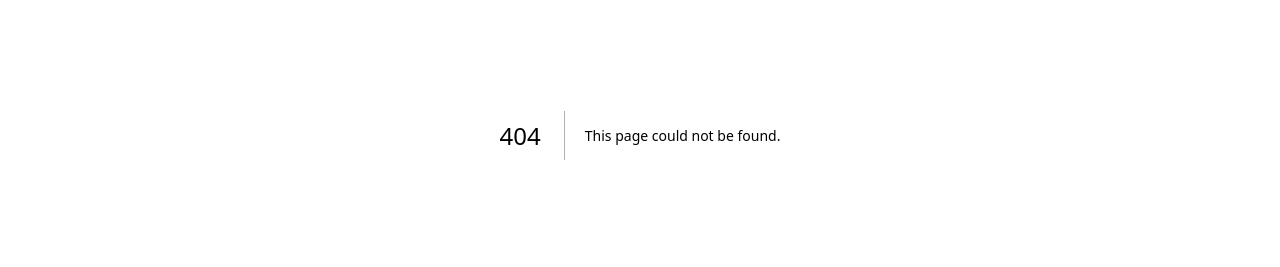
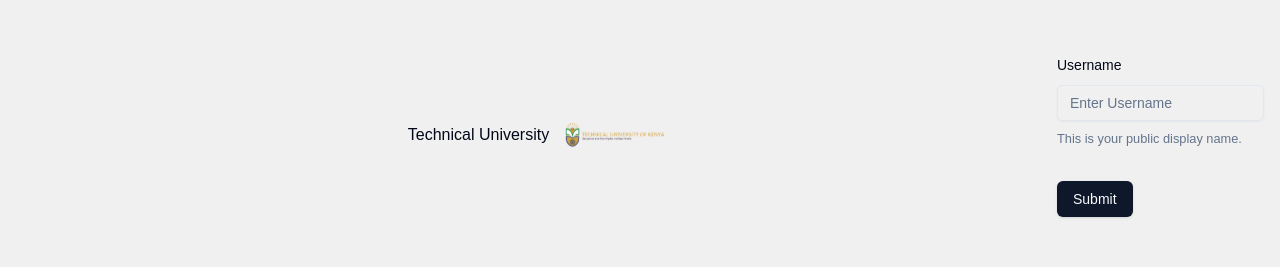
Before and after one commit to Southern-Just/tuk-library-system, a Next.js app: page /sign-up in a window 1280 px wide. Before the commit this address had no page. Shown: the part 265-532 px from the top of the page. Built offline with nearby package versions, Linux system fonts and the light colour scheme; a web font is replaced by a local one.

Commit message:
Authentication pages set up

```diff
--- /dev/null
+++ b/app/(auth)/layout.tsx
@@ -0,0 +1,27 @@
+import React, {ReactNode} from 'react'
+import Image from 'next/image'
+const Layout = ({children}:{children:ReactNode}) => {
+    return (
+        <main>
+            <section className="relative flex flex-col ">
+                <div className="flex my-auto h-full min-h-screen flex-1 items-center bg-cover bg-top px-4 py-8 ">
+                    <div className='mx-auto flex flex-row gap-4 rounded-lg p-10 max-w-screen-lg'>
+                        <h1>Technical University</h1>
+                        <Image src="/icons/logo.svg" alt="logo" width="100" height="100"/>
+                    </div>
+                    <div>{children}</div>
+                </div>
+                <section className="sticky h-40 w-full " >
+                    <Image
+                    src='/images/background.png'
+                    alt='background'
+                    width='800'
+                    height='800'
+                    className='size-full object-cover'/>
+                </section>
+
+            </section>
+        </main>
+    )
+}
+export default Layout
--- /dev/null
+++ b/app/(auth)/sign-in/page.tsx
@@ -0,0 +1,16 @@
+'use client';
+import Auth from "@/components/Auth"
+import {signInSchema} from "@/lib/validations";
+
+const Page = () => (
+
+    <Auth
+        type="SIGN_IN"
+        schema={signInSchema}
+        defaultValues={{
+            email:"",
+            password:"",
+        }}
+        onSubmit={()=>{}}
+    />);
+export default Page
--- /dev/null
+++ b/app/(auth)/sign-up/page.tsx
@@ -0,0 +1,20 @@
+'use client';
+
+import Auth from "@/components/Auth"
+import {signUpSchema} from "@/lib/validations";
+
+const Page = () => (
+
+    <Auth
+        type="SIGN_UP"
+        schema={signUpSchema}
+        defaultValues={{
+            email:"",
+            password:"",
+            fullName:"",
+            schoolId:0,
+            schoolCard:""
+        }}
+        onSubmit={()=>{}}
+        />);
+export default Page
--- /dev/null
+++ b/components/Auth.tsx
@@ -0,0 +1,57 @@
+"use client"
+
+import {ZodType} from "zod";
+import { zodResolver } from "@hookform/resolvers/zod"
+import {DefaultValues, SubmitHandler, useForm, UseFormReturn} from "react-hook-form"
+import { Button } from "@/components/ui/button";
+import {
+    Form,
+    FormControl,
+    FormDescription,
+    FormField,
+    FormItem,
+    FormLabel,
+    FormMessage,
+} from "@/components/ui/form";
+import { Input } from "@/components/ui/input";
+
+interface Props <T extends FieldValues>{
+    type: "SIGN_IN" | "SIGN_UP";
+    schema: ZodType<T>;
+    defaultValues:T;
+    onSubmit:(data:T) => Promise<{success:boolean, error?: string}>;
+}
+const Auth = <T extends FieldValues>({type,schema,defaultValues,onSubmit}: Props<T>) => {
+    const form: UseFormReturn<T> = useForm({
+        resolver: zodResolver(schema),
+        defaultValues: defaultValues as DefaultValues<T>
+    });
+
+    // 2. Define a submit handler.
+    const handleSubmit:SubmitHandler<T>= async(data)=> {}
+
+    return (
+        <Form {...form}>
+            <form onSubmit={form.handleSubmit(onSubmit)} className="space-y-8">
+                <FormField
+                    control={form.control}
+                    name="username"
+                    render={({ field }) => (
+                        <FormItem>
+                            <FormLabel>Username</FormLabel>
+                            <FormControl>
+                                <Input placeholder="Enter Username" {...field} />
+                            </FormControl>
+                            <FormDescription>
+                                This is your public display name.
+                            </FormDescription>
+                            <FormMessage />
+                        </FormItem>
+                    )}
+                />
+                <Button type="submit">Submit</Button>
+            </form>
+        </Form>
+    )
+}
+export default Auth
--- /dev/null
+++ b/components/ui/form.tsx
@@ -0,0 +1,178 @@
+"use client"
+
+import * as React from "react"
+import * as LabelPrimitive from "@radix-ui/react-label"
+import { Slot } from "@radix-ui/react-slot"
+import {
+  Controller,
+  ControllerProps,
+  FieldPath,
+  FieldValues,
+  FormProvider,
+  useFormContext,
+} from "react-hook-form"
+
+import { cn } from "@/lib/utils"
+import { Label } from "@/components/ui/label"
+
+const Form = FormProvider
+
+type FormFieldContextValue<
+  TFieldValues extends FieldValues = FieldValues,
+  TName extends FieldPath<TFieldValues> = FieldPath<TFieldValues>
+> = {
+  name: TName
+}
+
+const FormFieldContext = React.createContext<FormFieldContextValue>(
+  {} as FormFieldContextValue
+)
+
+const FormField = <
+  TFieldValues extends FieldValues = FieldValues,
+  TName extends FieldPath<TFieldValues> = FieldPath<TFieldValues>
+>({
+  ...props
+}: ControllerProps<TFieldValues, TName>) => {
+  return (
+    <FormFieldContext.Provider value={{ name: props.name }}>
+      <Controller {...props} />
+    </FormFieldContext.Provider>
+  )
+}
+
+const useFormField = () => {
+  const fieldContext = React.useContext(FormFieldContext)
+  const itemContext = React.useContext(FormItemContext)
+  const { getFieldState, formState } = useFormContext()
+
+  const fieldState = getFieldState(fieldContext.name, formState)
+
+  if (!fieldContext) {
+    throw new Error("useFormField should be used within <FormField>")
+  }
+
+  const { id } = itemContext
+
+  return {
+    id,
+    name: fieldContext.name,
+    formItemId: `${id}-form-item`,
+    formDescriptionId: `${id}-form-item-description`,
+    formMessageId: `${id}-form-item-message`,
+    ...fieldState,
+  }
+}
+
+type FormItemContextValue = {
+  id: string
+}
+
+const FormItemContext = React.createContext<FormItemContextValue>(
+  {} as FormItemContextValue
+)
+
+const FormItem = React.forwardRef<
+  HTMLDivElement,
+  React.HTMLAttributes<HTMLDivElement>
+>(({ className, ...props }, ref) => {
+  const id = React.useId()
+
+  return (
+    <FormItemContext.Provider value={{ id }}>
+      <div ref={ref} className={cn("space-y-2", className)} {...props} />
+    </FormItemContext.Provider>
+  )
+})
+FormItem.displayName = "FormItem"
+
+const FormLabel = React.forwardRef<
+  React.ElementRef<typeof LabelPrimitive.Root>,
+  React.ComponentPropsWithoutRef<typeof LabelPrimitive.Root>
+>(({ className, ...props }, ref) => {
+  const { error, formItemId } = useFormField()
+
+  return (
+    <Label
+      ref={ref}
+      className={cn(error && "text-destructive", className)}
+      htmlFor={formItemId}
+      {...props}
+    />
+  )
+})
+FormLabel.displayName = "FormLabel"
+
+const FormControl = React.forwardRef<
+  React.ElementRef<typeof Slot>,
+  React.ComponentPropsWithoutRef<typeof Slot>
+>(({ ...props }, ref) => {
+  const { error, formItemId, formDescriptionId, formMessageId } = useFormField()
+
+  return (
+    <Slot
+      ref={ref}
+      id={formItemId}
+      aria-describedby={
+        !error
+          ? `${formDescriptionId}`
+          : `${formDescriptionId} ${formMessageId}`
+      }
+      aria-invalid={!!error}
+      {...props}
+    />
+  )
+})
+FormControl.displayName = "FormControl"
+
+const FormDescription = React.forwardRef<
+  HTMLParagraphElement,
+  React.HTMLAttributes<HTMLParagraphElement>
+>(({ className, ...props }, ref) => {
+  const { formDescriptionId } = useFormField()
+
+  return (
+    <p
+      ref={ref}
+      id={formDescriptionId}
+      className={cn("text-[0.8rem] text-muted-foreground", className)}
+      {...props}
+    />
+  )
+})
+FormDescription.displayName = "FormDescription"
+
+const FormMessage = React.forwardRef<
+  HTMLParagraphElement,
+  React.HTMLAttributes<HTMLParagraphElement>
+>(({ className, children, ...props }, ref) => {
+  const { error, formMessageId } = useFormField()
+  const body = error ? String(error?.message) : children
+
+  if (!body) {
+    return null
+  }
+
+  return (
+    <p
+      ref={ref}
+      id={formMessageId}
+      className={cn("text-[0.8rem] font-medium text-destructive", className)}
+      {...props}
+    >
+      {body}
+    </p>
+  )
+})
+FormMessage.displayName = "FormMessage"
+
+export {
+  useFormField,
+  Form,
+  FormItem,
+  FormLabel,
+  FormControl,
+  FormDescription,
+  FormMessage,
+  FormField,
+}
--- /dev/null
+++ b/components/ui/input.tsx
@@ -0,0 +1,22 @@
+import * as React from "react"
+
+import { cn } from "@/lib/utils"
+
+const Input = React.forwardRef<HTMLInputElement, React.ComponentProps<"input">>(
+  ({ className, type, ...props }, ref) => {
+    return (
+      <input
+        type={type}
+        className={cn(
+          "flex h-9 w-full rounded-md border border-input bg-transparent px-3 py-1 text-base shadow-sm transition-colors file:border-0 file:bg-transparent file:text-sm file:font-medium file:text-foreground placeholder:text-muted-foreground focus-visible:outline-none focus-visible:ring-1 focus-visible:ring-ring disabled:cursor-not-allowed disabled:opacity-50 md:text-sm",
+          className
+        )}
+        ref={ref}
+        {...props}
+      />
+    )
+  }
+)
+Input.displayName = "Input"
+
+export { Input }
--- /dev/null
+++ b/components/ui/label.tsx
@@ -0,0 +1,26 @@
+"use client"
+
+import * as React from "react"
+import * as LabelPrimitive from "@radix-ui/react-label"
+import { cva, type VariantProps } from "class-variance-authority"
+
+import { cn } from "@/lib/utils"
+
+const labelVariants = cva(
+  "text-sm font-medium leading-none peer-disabled:cursor-not-allowed peer-disabled:opacity-70"
+)
+
+const Label = React.forwardRef<
+  React.ElementRef<typeof LabelPrimitive.Root>,
+  React.ComponentPropsWithoutRef<typeof LabelPrimitive.Root> &
+    VariantProps<typeof labelVariants>
+>(({ className, ...props }, ref) => (
+  <LabelPrimitive.Root
+    ref={ref}
+    className={cn(labelVariants(), className)}
+    {...props}
+  />
+))
+Label.displayName = LabelPrimitive.Root.displayName
+
+export { Label }
--- /dev/null
+++ b/lib/validations.ts
@@ -0,0 +1,16 @@
+"use client"
+
+import { z } from "zod"
+
+export const signInSchema = z.object({
+    email: z.string().email(),
+    password: z.string().min(8),
+})
+
+export const signUpSchema = z.object({
+    fullName: z.string().min(3),
+    email: z.string().email(),
+    schoolId: z.coerce.number(),
+    schoolCard: z.string().nonempty("school card required"),
+    password: z.string().min(8),
+});
--- a/package.json
+++ b/package.json
@@ -9,6 +9,8 @@
     "lint": "next lint"
   },
   "dependencies": {
+    "@hookform/resolvers": "^4.0.0",
+    "@radix-ui/react-label": "^2.1.2",
     "@radix-ui/react-slot": "^1.1.2",
     "class-variance-authority": "^0.7.1",
     "clsx": "^2.1.1",
@@ -16,8 +18,10 @@
     "next": "15.1.6",
     "react": "^19.0.0",
     "react-dom": "^19.0.0",
+    "react-hook-form": "^7.54.2",
     "tailwind-merge": "^3.0.1",
-    "tailwindcss-animate": "^1.0.7"
+    "tailwindcss-animate": "^1.0.7",
+    "zod": "^3.24.2"
   },
   "devDependencies": {
     "@eslint/eslintrc": "^3",
```
Also changed, not shown: 1 other file (tests, documents, lock files or other folders).
